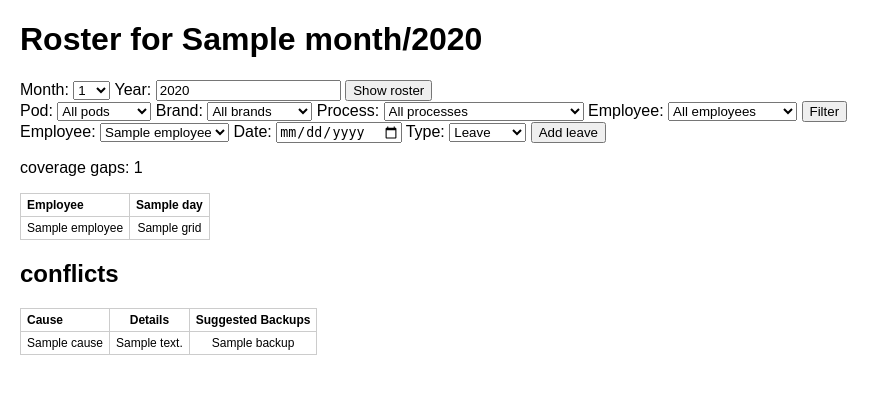
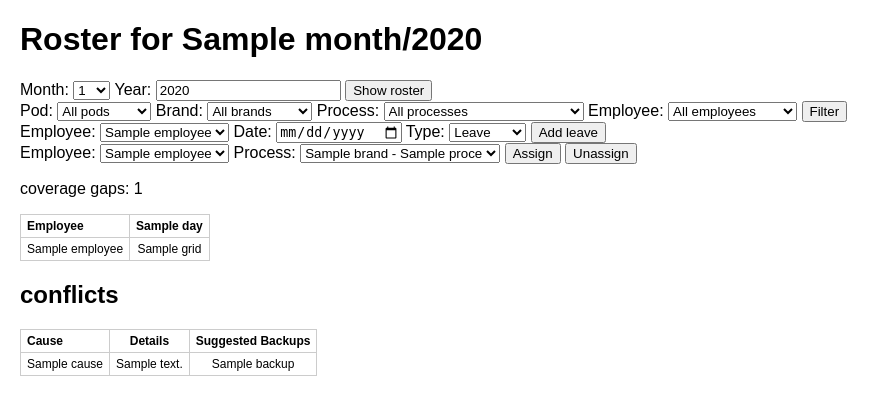
Before and after one commit to saadkazi19/roster-app, a Flask app: template templates/roster.html in a window 1280 px wide. Shown: the top 415 px of the page, without its empty margins (0-890 px from the left). Run offline with Flask 3, Linux system fonts and the light colour scheme; the template is opened without the code that fills it: most values are stand-ins (such as "Sample title", 1, 10 or a date in 2020).

Commit message:
Add assignment editor

```diff
--- a/app.py
+++ b/app.py
@@ -1,5 +1,5 @@
 from flask import Flask, render_template, request, redirect, url_for
-from roster_logic import generate_roster, month_days, explain_gap, gap_cause, suggest_backups, add_leave
+from roster_logic import generate_roster, month_days, explain_gap, gap_cause, suggest_backups, add_leave, add_assignment, remove_assignment
 from db import init_db, get_conn
 from seed import seed_all
 
@@ -70,6 +70,18 @@ def add_leave_route():
         return redirect(url_for("roster", year=year, month=month))
     return redirect(url_for("roster"))
 
+@app.route("/assign", methods=["POST"])
+def assign_route():
+    emp_id = request.form.get("employee_id", type=int)
+    process_id = request.form.get("process_id", type=int)
+    action = request.form.get("action")
+    if emp_id and process_id:
+        if action == "add":
+            add_assignment(emp_id, process_id)
+        elif action == "remove":
+            remove_assignment(emp_id, process_id)
+    return redirect(url_for("roster"))
+
 seed_all()
 
 if __name__ == "__main__":
--- a/roster_logic.py
+++ b/roster_logic.py
@@ -227,3 +227,21 @@ def remove_leave(emp_id, day):
 def new_gaps(before, after):
     seen = {(g["date"], g["pid"]) for g in before}
     return [g for g in after if (g["date"], g["pid"]) not in seen]
+
+def add_assignment(emp_id, process_id):
+    conn = get_conn()
+    conn.execute(
+        "INSERT OR IGNORE INTO assignments (employee_id, process_id) VALUES (?, ?)",
+        (emp_id, process_id),
+    )
+    conn.commit()
+    conn.close()
+
+def remove_assignment(emp_id, process_id):
+    conn = get_conn()
+    conn.execute(
+        "DELETE FROM assignments WHERE employee_id = ? AND process_id = ?",
+        (emp_id, process_id),
+    )
+    conn.commit()
+    conn.close()
--- a/templates/roster.html
+++ b/templates/roster.html
@@ -75,6 +75,24 @@
         </label>
         <button type="submit">Add leave</button>
     </form>
+        <form method="post" action="/assign">
+        <label>Employee:
+            <select name="employee_id">
+                {% for e in all_employees %}
+                <option value="{{ e.id }}">{{ e.name }}</option>
+                {% endfor %}
+            </select>
+        </label>
+        <label>Process:
+            <select name="process_id">
+                {% for pid, p in process_list %}
+                <option value="{{ pid }}">{{ p.brand }} - {{ p.name }}</option>
+                {% endfor %}
+            </select>
+        </label>
+        <button type="submit" name="action" value="add">Assign</button>
+        <button type="submit" name="action" value="remove">Unassign</button>
+    </form>
     <p>coverage gaps: {{gap_count}}</p>
     <table border="1">
         <tr>
```
